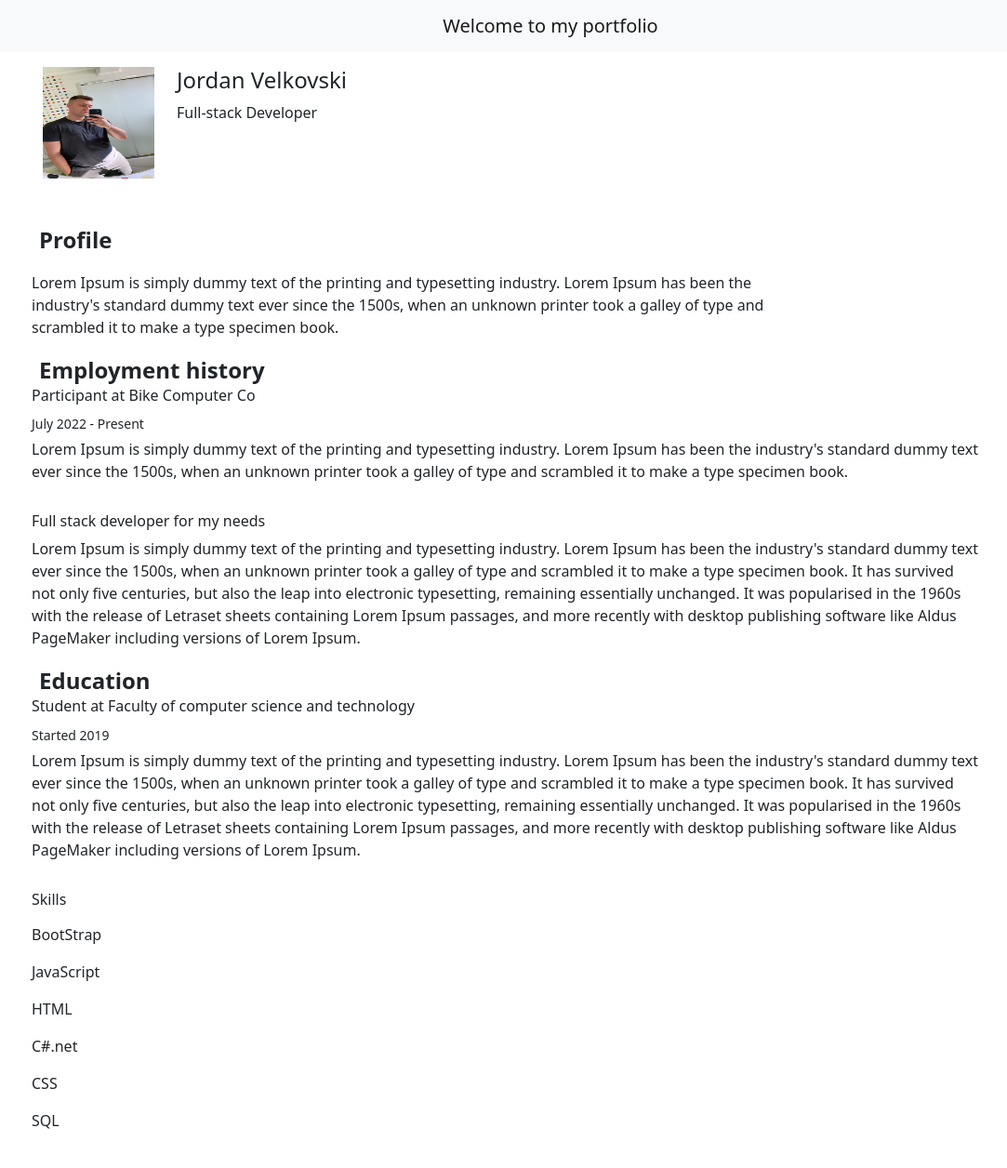
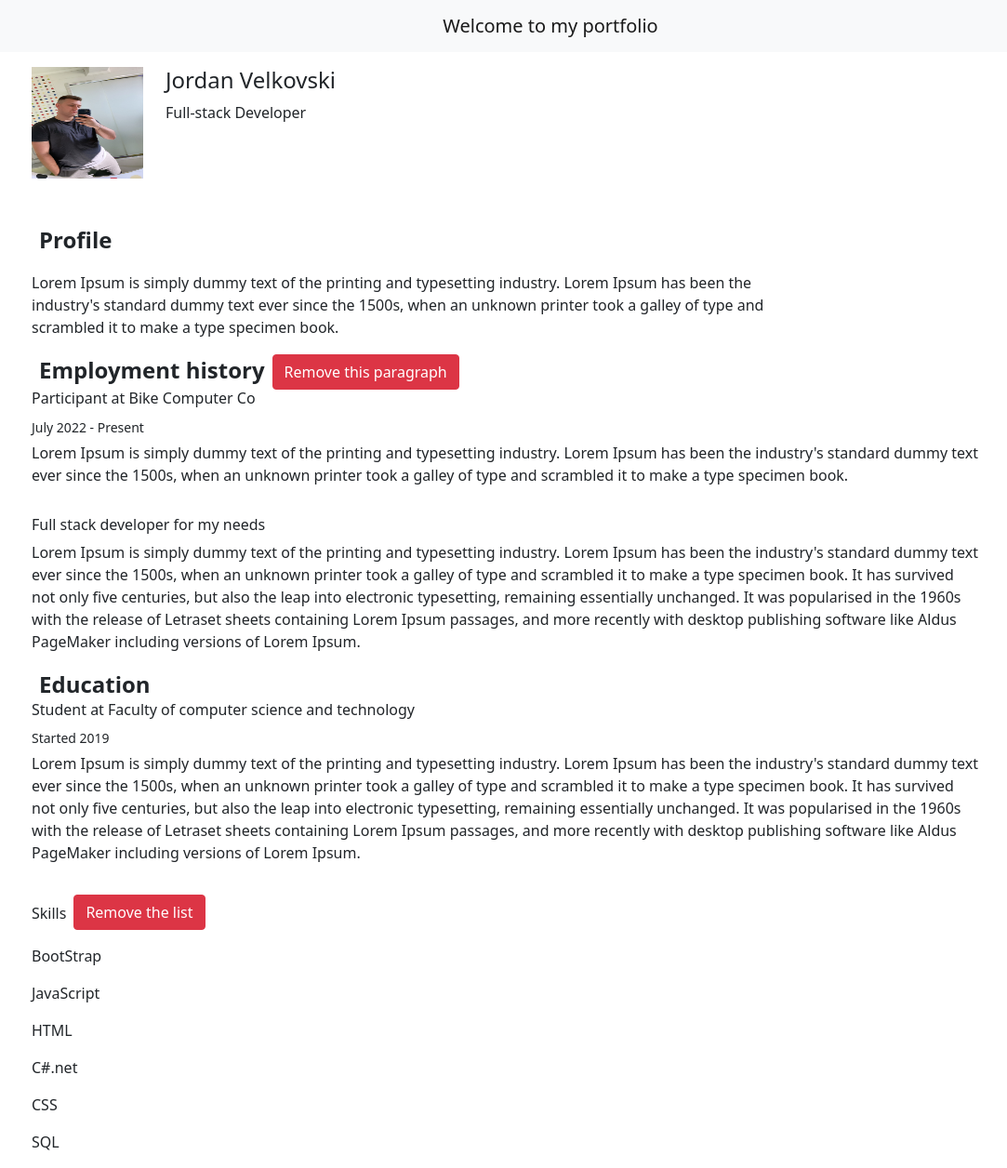
Before and after one commit to Jocka13/portfolio, a Vue app: page / in a window 1280 px wide. Shown: the whole page at 93% size, without its empty margins (48-1131 px from the left). Before the commit the page ends 1233 px from the top, so only its background shows below. Built offline with nearby package versions, Linux system fonts and the light colour scheme; the HTML template or start-up script is replaced by a standard one.

Commit message:
added methods to the body

```diff
--- a/src/components/Body.vue
+++ b/src/components/Body.vue
@@ -2,7 +2,7 @@
     <main>
       <section>
         <div class="container">
-          <div class="row row-cols-auto mx-auto mt-3">
+          <div class="row row-cols-auto mt-3">
              <div class="col">
                <img alt="jocka-jpg" src="../assets/images/jocka-image.jpg" width="120" height="120"/>
              </div>
@@ -22,11 +22,12 @@
               <p>{{ stringShortTextLorem }}</p>
             </div>
           </div>
-          <div class="row">
+          <div class="row" v-if="seen">
             <div class="col col-11 mb-0">
               <ul class="list-inline mb-0">
                 <li class="list-inline-item fa-2x fs-3"><i class="fa fa-suitcase" aria-hidden="true"></i></li>
                 <li class="list-inline-item fs-4 fw-bolder">Employment history</li>
+                <li class="list-inline-item fs-4 fw-bolder"><button @click="deleteRow" class="btn btn-danger">Remove this paragraph</button></li>
                 <h6>Participant at Bike Computer Co</h6>
                 <p class="mb-1"><small>July 2022 - Present</small></p>
               </ul>
@@ -52,10 +53,11 @@
               <p class="fs-6">{{ stringLongerTextLorem }}</p>
             </div>
           </div>
-          <div class="row mt-3">
+          <div class="row mt-3" v-if="hide">
             <div class="col col-11">
               <ul class="list-inline mb-0">
-                <h6 class="mb-0">Skills</h6>
+                <li class="list-inline-item fs-4 fw-bolder"><h6 class="mb-0">Skills</h6></li>
+                <li class="list-inline-item fs-4 fw-bolder"><button class="btn btn-danger" @click="hideParagraph">Remove the list</button></li>
               </ul>
               <p class="fs-6">
                 <div class="d-flex align-items-center">
@@ -133,8 +135,19 @@
 <script>
  export default {
    name: 'Body',
+   methods:{
+     deleteRow(){
+       this.seen = false
+     },
+     hideParagraph(){
+       this.hide = false
+     }
+
+   },
    data(){
      return {
+       hide: true,
+       seen : true,
        CsharpNET : 'C#.net',
        CSS : 'CSS',
        SQL : 'SQL',
```
Lines whose indentation alone changed are shown as unchanged.
